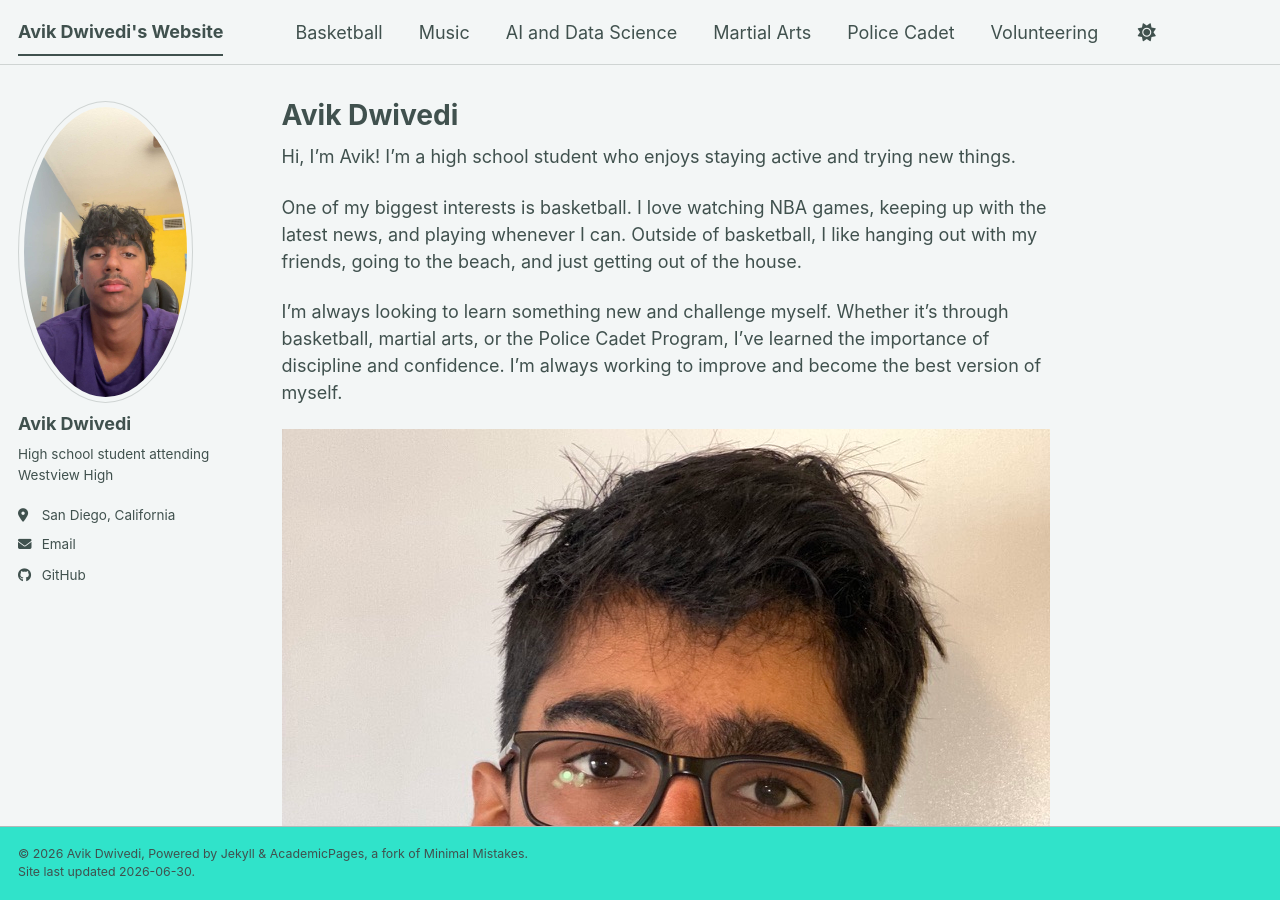
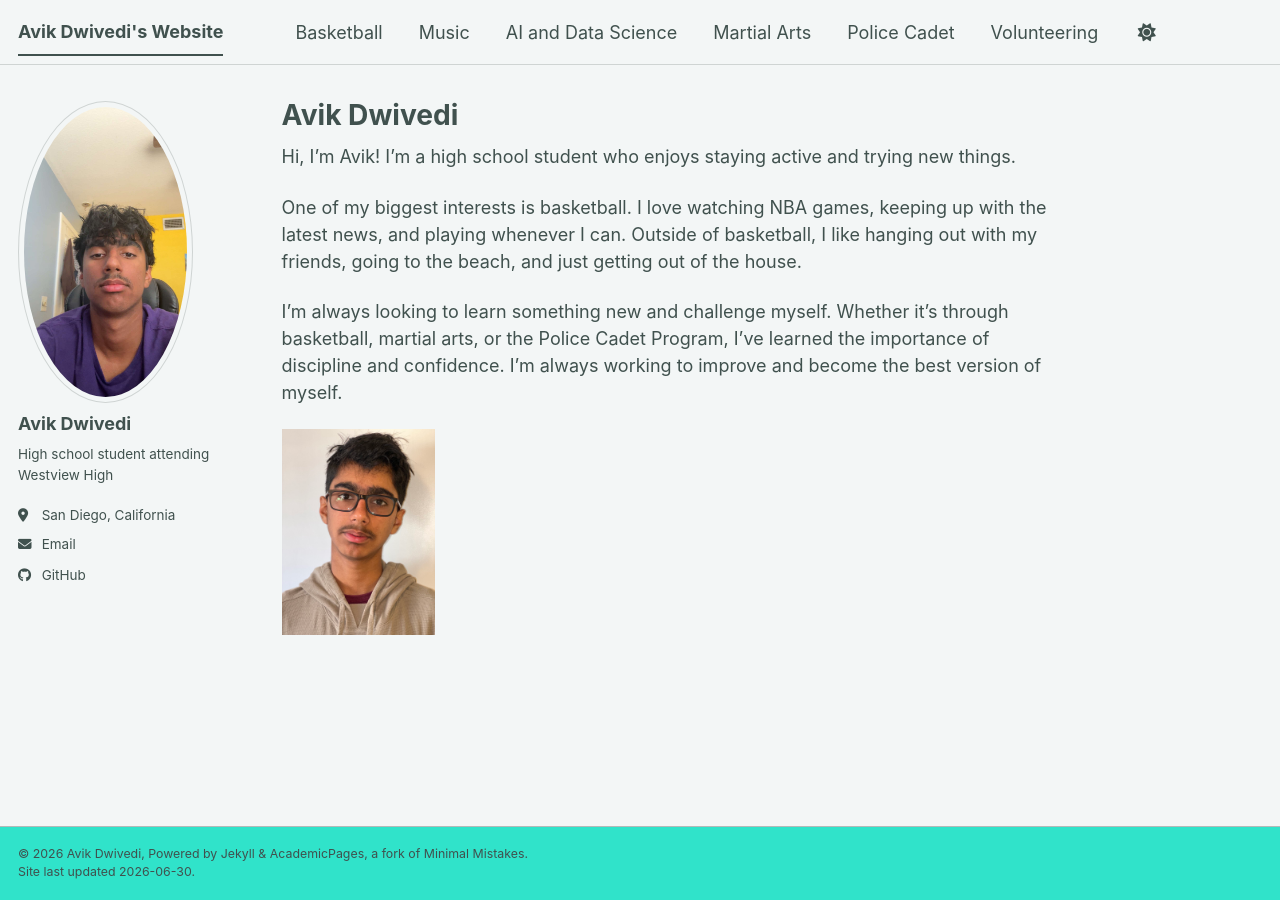
Before and after one commit to vikuser99/simple, a Jekyll site: the page built from _pages/about.md, in a window 1280 px wide and 900 px high. Built offline with Jekyll 4.4.1, drawn with Linux system fonts in a browser that asks for light colours; a style sheet for code colours, icons or effects is not loaded.

Commit message:
Reduce Image Size

```diff
--- a/_pages/about.md
+++ b/_pages/about.md
@@ -13,7 +13,7 @@ One of my biggest interests is basketball. I love watching NBA games, keeping up
 
 I'm always looking to learn something new and challenge myself. Whether it's through basketball, martial arts, or the Police Cadet Program, I've learned the importance of discipline and confidence. I'm always working to improve and become the best version of myself.
 
-![My photo](https://vikuser99.github.io/simple/files/avik_1.jpeg)
+![My photo](https://vikuser99.github.io/simple/files/avik_1.jpeg){:width="20%"}
 
 
 
```
